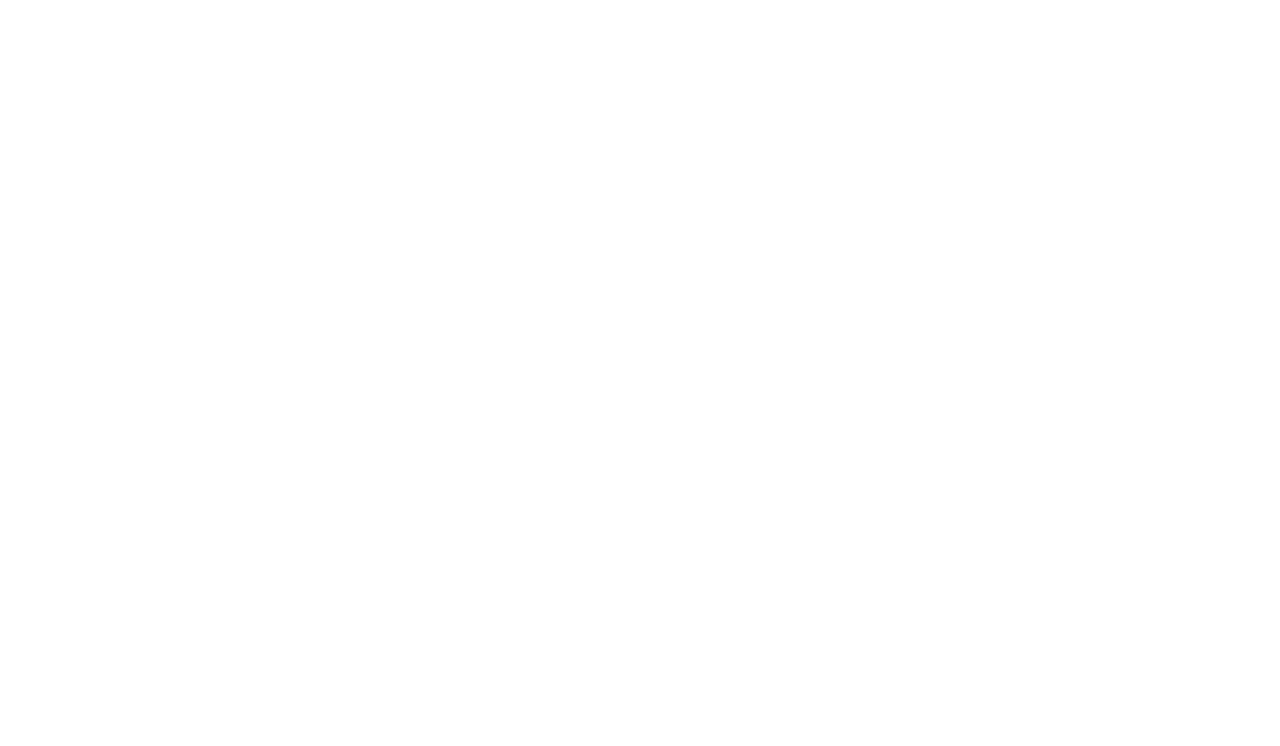
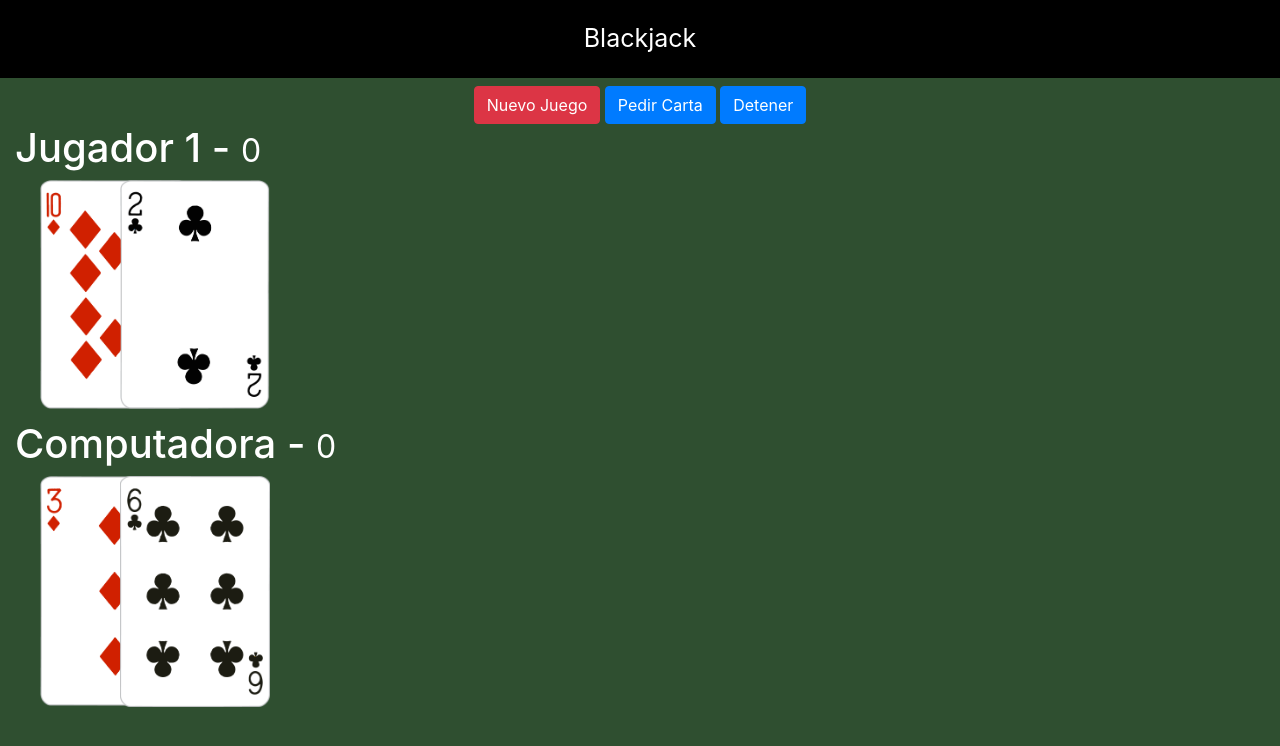
Before and after one commit to BrayanCastro25/javascript-moderno-fernando-herrera, a plain HTML site: page 05-BlackJack/index.html in a window 1280 px wide. Drawn offline with nearby package versions, Linux system fonts and the light colour scheme.

Commit message:
estilos y estructura del juego - Blackjack

```diff
--- a/05-BlackJack/assets/css/styles.css
+++ b/05-BlackJack/assets/css/styles.css
@@ -0,0 +1,25 @@
+
+html, body {
+    margin: 0px;
+    background-color: #2f4f30;
+    color: white;
+}
+
+.titulo {
+    text-align: center;
+    background-color: black;
+    color: white;
+    padding: 20px;
+    font-size: 25px;
+}
+
+.carta {
+    position: relative;
+    width: 150px;
+    left: 100px;
+    margin-left: -75px;
+}
+
+#computadora-cartas, #jugador-cartas {
+    height: 240px;
+}
--- a/05-BlackJack/index.html
+++ b/05-BlackJack/index.html
@@ -4,10 +4,52 @@
     <meta charset="UTF-8">
     <meta name="viewport" content="width=device-width, initial-scale=1.0">
     <title>BlackJack</title>
+
+    <link rel="stylesheet" href="https://stackpath.bootstrapcdn.com/bootstrap/4.4.1/css/bootstrap.min.css" integrity="sha384-Vkoo8x4CGsO3+Hhxv8T/Q5PaXtkKtu6ug5TOeNV6gBiFeWPGFN9MuhOf23Q9Ifjh" crossorigin="anonymous">
     <link rel="stylesheet" href="assets/css/styles.css">
+
 </head>
 <body>
 
+    <header class="titulo">
+        Blackjack
+    </header>
+
+    <div class="row mt-2">
+        <div class="col text-center">
+
+            <button class="btn btn-danger">Nuevo Juego</button>
+            <button class="btn btn-primary">Pedir Carta</button>
+            <button class="btn btn-primary">Detener</button>
+
+        </div>
+    </div>
+
+    <div class="row container">
+        <div class="col">
+
+            <h1>Jugador 1 - <small>0</small></h1>
+
+            <div id="jugador-cartas">
+                <img class="carta" src="assets/cartas/10D.png">
+                <img class="carta" src="assets/cartas/2C.png">
+            </div>
+
+        </div>
+    </div>
+
+    <div class="row container">
+        <div class="col">
+
+            <h1>Computadora - <small>0</small></h1>
+
+            <div id="computadora-cartas">
+                <img class="carta" src="assets/cartas/3D.png">
+                <img class="carta" src="assets/cartas/6C.png">
+            </div>
+
+        </div>
+    </div>
 
     <script src="assets/js/juego.js"></script>
 
```
